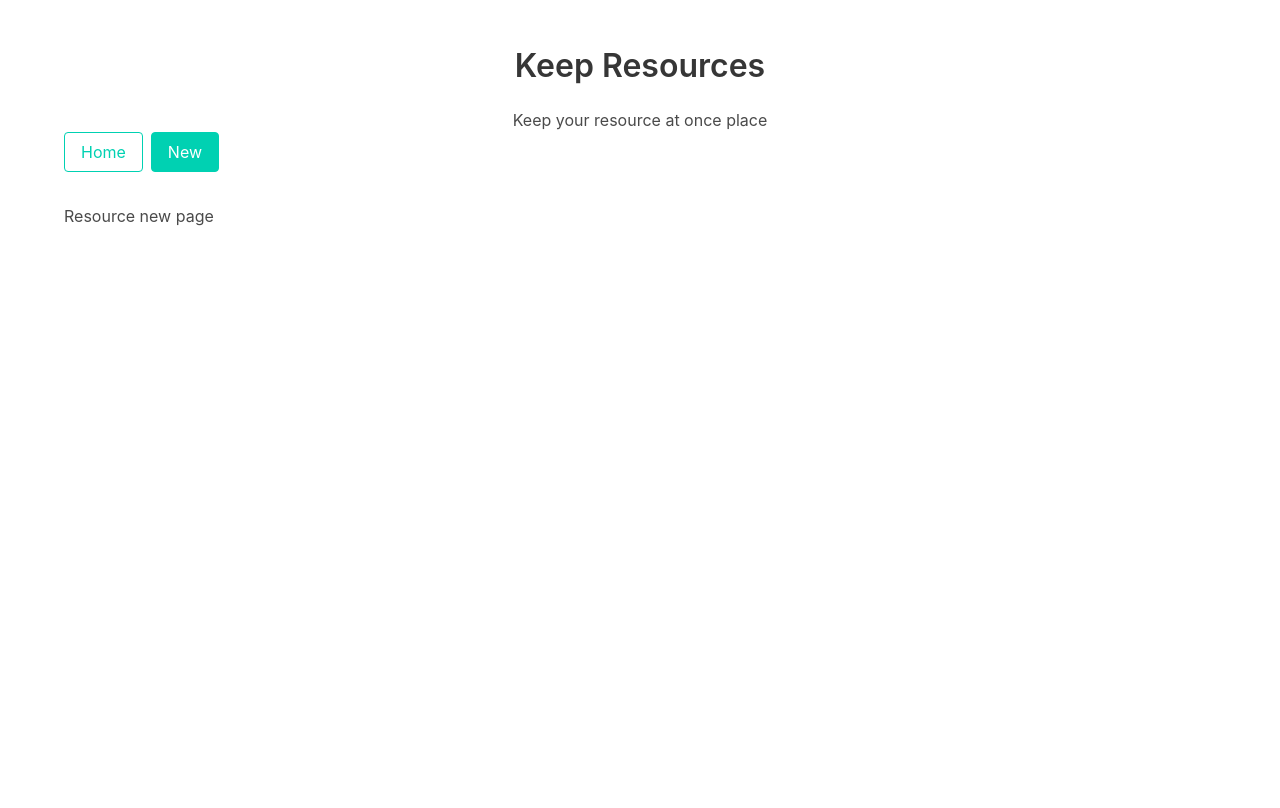
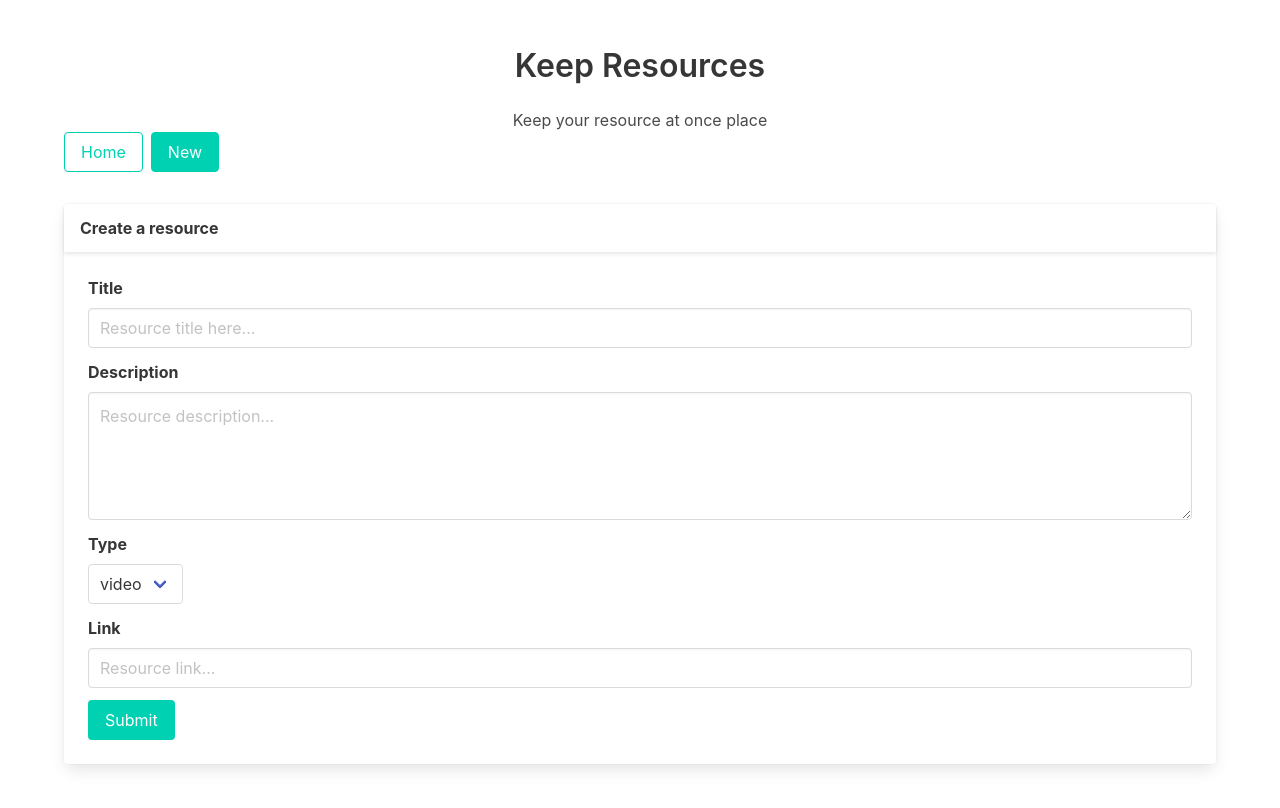
Before and after one commit to toumasaya/vue3-basis, a Vue app: page /resources/new in a window 1280 px wide. Shown: the top 808 px of the page. Built offline with nearby package versions, Linux system fonts and the light colour scheme.

Commit message:
Create resource

```diff
--- a/src/actions/index.js
+++ b/src/actions/index.js
@@ -2,6 +2,13 @@ import axios from 'axios';
 
 export function fetchResources() {
   return axios.get('/api/resources').then((response) => response.data);
+}
+
+export function createResourceAPI(resource) {
+  return axios
+    .post('/api/resources', resource)
+    .then((response) => response.data)
+    .catch((error) => Promise.reject(error?.response?.data));
 }
 
 export function updateResourceAPI(id, resource) {
--- a/src/pages/ResourceNew.vue
+++ b/src/pages/ResourceNew.vue
@@ -1,9 +1,62 @@
 <template>
-  <h1>Resource new page</h1>
+  <div v-if="alert?.success" class="notification is-success is-light">
+    <button class="delete"></button>
+    {{ alert.success }}
+  </div>
+  <div v-else-if="alert?.error" class="notification is-danger is-light">
+    <button class="delete"></button>
+    {{ alert.error }}
+  </div>
+  <div class="card">
+    <header class="card-header">
+      <p class="card-header-title">
+        Create a resource
+      </p>
+    </header>
+    <div class="card-content">
+      <div class="content">
+        <ResourceForm
+          :alert="alert"
+          :resource="resource"
+          @on-submit-form="createResource"
+        />
+      </div>
+    </div>
+  </div>
 </template>
 
 <script>
-export default {};
+import { createResourceAPI } from '@/actions';
+import alertMixin from '@/mixins/alert';
+import ResourceForm from '@/components/ResourceForm';
+
+export default {
+  components: { ResourceForm },
+  data() {
+    return {
+      resource: {
+        title: '',
+        description: '',
+        type: 'video',
+        link: '',
+      },
+    };
+  },
+  mixins: [alertMixin],
+  beforeUnmount() {
+    this.clearAlertTimeout();
+  },
+  methods: {
+    async createResource(resource) {
+      try {
+        await createResourceAPI(resource);
+        this.$router.push({ name: 'resourceHome' });
+      } catch (errorMessage) {
+        this.setAlert('error', errorMessage);
+      }
+    },
+  },
+};
 </script>
 
 <style lang="scss" scoped></style>
```
